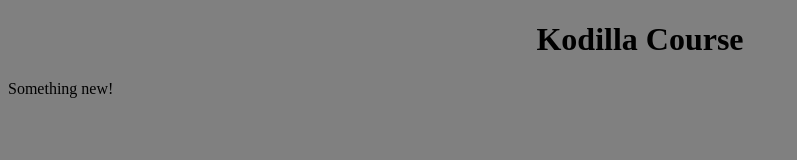
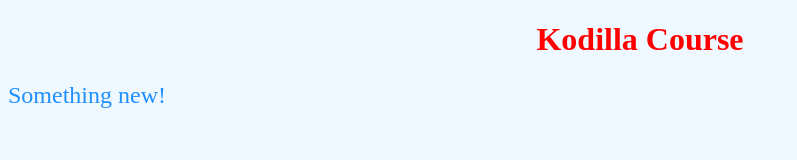
Before and after one commit to paulinakuzmicka/tasks-FE, a plain HTML site: page index.html in a window 1280 px wide. Shown: the whole page, without its empty margins (0-797 px from the left). Drawn offline with Linux system fonts and the light colour scheme.

Commit message:
text font, color changed

```diff
--- a/styles.css
+++ b/styles.css
@@ -1,7 +1,14 @@
 body {
-   background-color: grey;
+   background-color: AliceBlue;
 }
 
 h1 {
    text-align: center;
+   color: #FF0000;
+   font-size: 200%;
 }
+
+p {
+	font-size: 150%;
+	color: rgb(30,144,255);
+}
```
